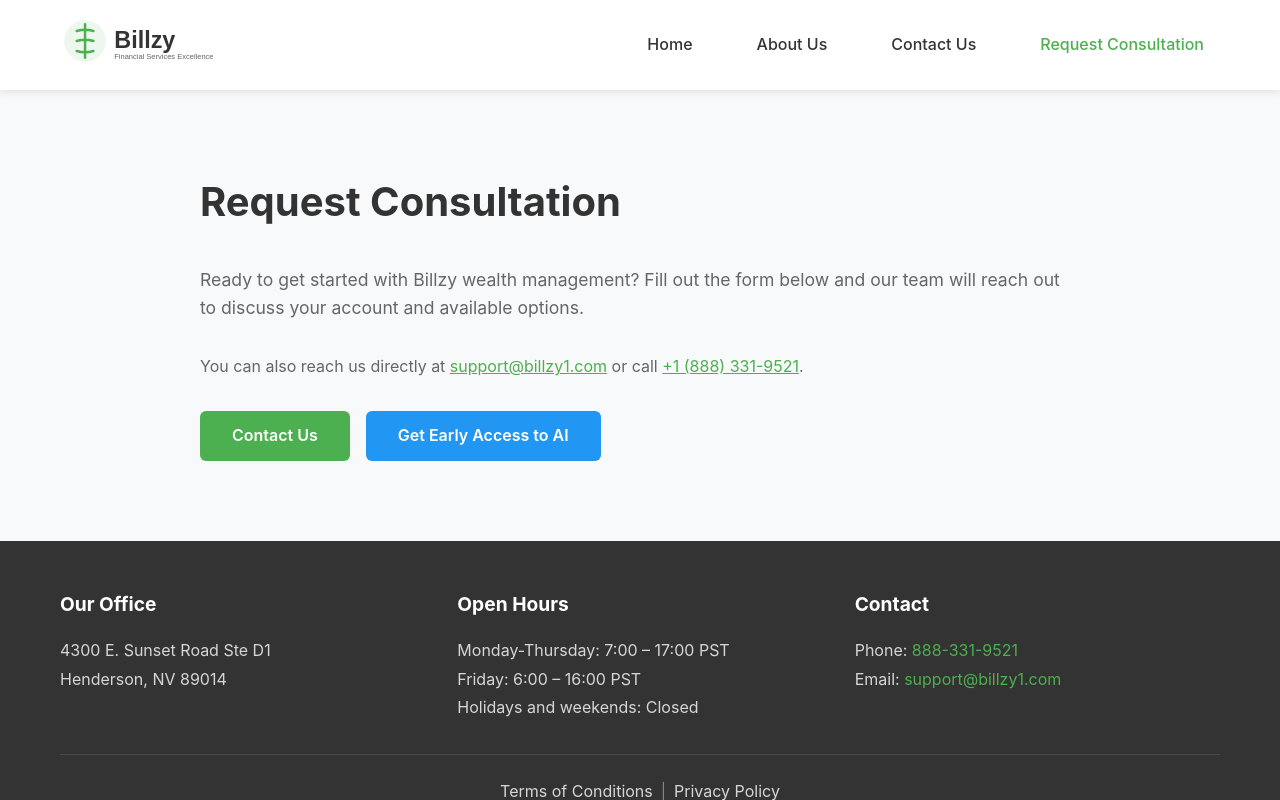
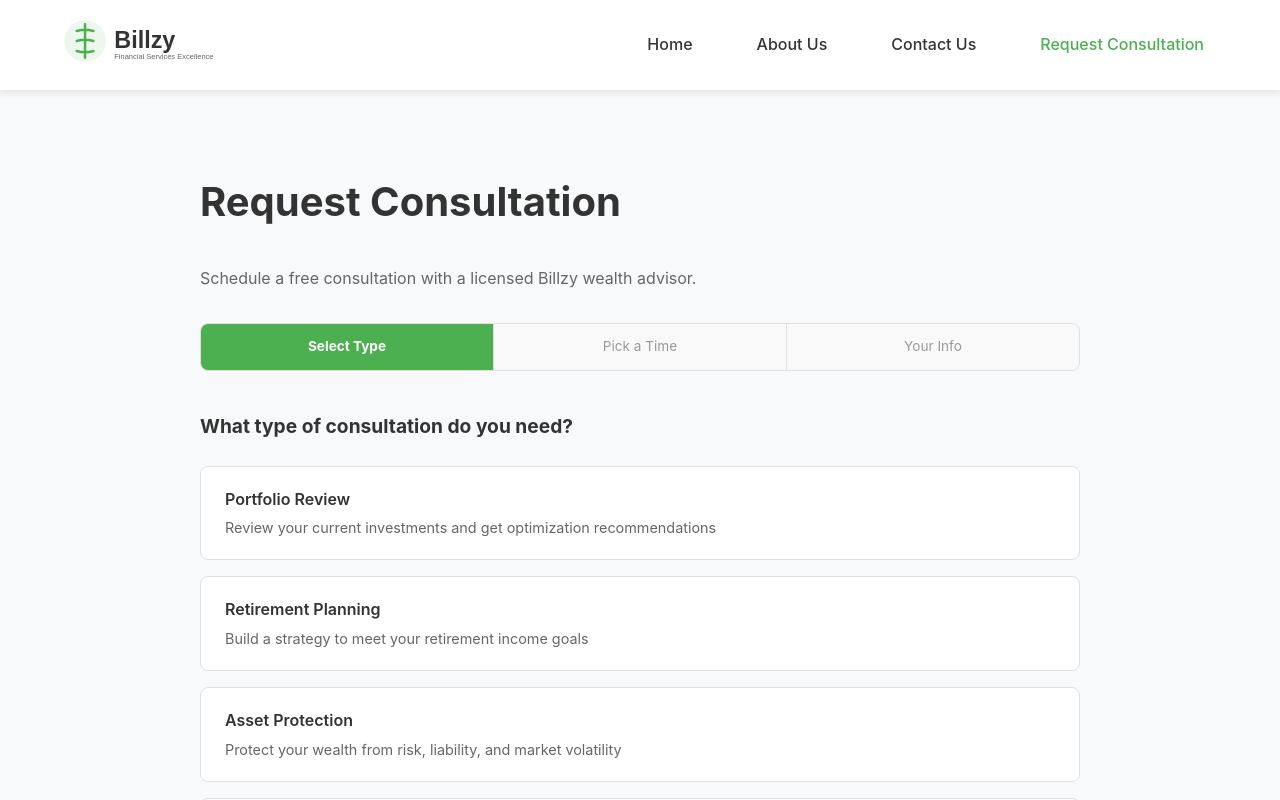
Before and after one commit to Textingman/nationwide-billzy, a Next.js app: page /contact in a window 1280 px wide. Shown: the top 800 px of the page. Built offline with nearby package versions, Linux system fonts and the light colour scheme.

Commit message:
Add 3-step consultation scheduling system to /contact page

```diff
--- a/src/app/contact/page.js
+++ b/src/app/contact/page.js
@@ -1,31 +1,174 @@
+"use client";
 import Link from 'next/link';
-
-export const metadata = {
-  title: 'Request Consultation - Billzy',
-  description: 'Request a consultation with Billzy to discuss account management and payment solutions',
-};
+import { useState } from 'react';
 
 export default function RequestConsultation() {
+  const [step, setStep] = useState(1);
+  const [formData, setFormData] = useState({
+    firstName: '',
+    lastName: '',
+    email: '',
+    phone: '',
+    consultationType: '',
+    selectedDate: '',
+    selectedTime: '',
+    notes: '',
+  });
+  const [submitted, setSubmitted] = useState(false);
+
+  const consultationTypes = [
+    { id: 'portfolio', label: 'Portfolio Review', desc: 'Review your current investments and get optimization recommendations' },
+    { id: 'retirement', label: 'Retirement Planning', desc: 'Build a strategy to meet your retirement income goals' },
+    { id: 'asset-protection', label: 'Asset Protection', desc: 'Protect your wealth from risk, liability, and market volatility' },
+    { id: 'general', label: 'General Consultation', desc: 'Discuss your financial situation and explore options' },
+  ];
+
+  const getNextDays = () => {
+    const days = [];
+    const today = new Date();
+    for (let i = 1; i <= 14; i++) {
+      const d = new Date(today);
+      d.setDate(today.getDate() + i);
+      const dow = d.getDay();
+      if (dow !== 0 && dow !== 6) {
+        days.push(d);
+      }
+      if (days.length >= 10) break;
+    }
+    return days;
+  };
+
+  const timeSlots = ['9:00 AM', '10:00 AM', '11:00 AM', '1:00 PM', '2:00 PM', '3:00 PM', '4:00 PM'];
+
+  const formatDate = (d) => d.toLocaleDateString('en-US', { weekday: 'short', month: 'short', day: 'numeric' });
+
+  const handleSubmit = (e) => {
+    e.preventDefault();
+    setSubmitted(true);
+  };
+
+  if (submitted) {
+    return (
+      <section className="contact-section">
+        <div className="container-small" style={{ textAlign: 'center', padding: '4rem 0' }}>
+          <div style={{ fontSize: '3rem', marginBottom: '1rem' }}>✅</div>
+          <h1>Consultation Scheduled!</h1>
+          <p style={{ fontSize: '1.1rem', color: '#555', marginBottom: '1rem' }}>
+            Your {formData.consultationType} consultation has been requested for{' '}
+            <strong>{formData.selectedDate}</strong> at <strong>{formData.selectedTime}</strong>.
+          </p>
+          <p style={{ color: '#555', marginBottom: '2rem' }}>
+            A confirmation will be sent to <strong>{formData.email}</strong>. Our team will reach out to confirm your appointment.
+          </p>
+          <Link href="/" className="btn btn-primary">Back to Home</Link>
+        </div>
+      </section>
+    );
+  }
+
   return (
     <section className="contact-section">
       <div className="container-small">
         <h1>Request Consultation</h1>
-        <p style={{ marginBottom: '2rem', fontSize: '1.1rem', color: 'var(--text-light)' }}>
-          Ready to get started with Billzy wealth management? Fill out the form below and our team will reach out to discuss your account and available options.
+        <p style={{ color: '#666', marginBottom: '2rem' }}>
+          Schedule a free consultation with a licensed Billzy wealth advisor.
         </p>
-        <p style={{ marginBottom: '2rem', color: 'var(--text-light)' }}>
-          You can also reach us directly at{' '}
-          <a href="mailto:support@billzy1.com" style={{ color: 'var(--primary-color)' }}>support@billzy1.com</a>{' '}
-          or call <a href="tel:+18883319521" style={{ color: 'var(--primary-color)' }}>+1 (888) 331-9521</a>.
-        </p>
-        <div style={{ display: 'flex', gap: '1rem', flexWrap: 'wrap' }}>
-          <Link href="/contact-us" className="btn btn-primary">
-            Contact Us
-          </Link>
-          <Link href="/early-access" className="btn btn-secondary">
-            Get Early Access to AI
-          </Link>
+
+        {/* Progress Steps */}
+        <div style={{ display: 'flex', gap: '0', marginBottom: '2.5rem', borderRadius: '8px', overflow: 'hidden', border: '1px solid #e0e0e0' }}>
+          {['Select Type', 'Pick a Time', 'Your Info'].map((label, i) => (
+            <div key={i} style={{ flex: 1, padding: '0.75rem', textAlign: 'center', fontSize: '0.85rem', fontWeight: step === i + 1 ? '700' : '400', background: step === i + 1 ? '#4CAF50' : step > i + 1 ? '#e8f5e9' : '#f9f9f9', color: step === i + 1 ? '#fff' : step > i + 1 ? '#2e7d32' : '#999', borderRight: i < 2 ? '1px solid #e0e0e0' : 'none' }}>
+              {step > i + 1 ? '✓ ' : ''}{label}
+            </div>
+          ))}
         </div>
+
+        {/* Step 1: Consultation Type */}
+        {step === 1 && (
+          <div>
+            <h2 style={{ marginBottom: '1.5rem', fontSize: '1.2rem' }}>What type of consultation do you need?</h2>
+            <div style={{ display: 'grid', gap: '1rem' }}>
+              {consultationTypes.map((type) => (
+                <div key={type.id} onClick={() => { setFormData({ ...formData, consultationType: type.label }); setStep(2); }} style={{ padding: '1.25rem 1.5rem', border: formData.consultationType === type.label ? '2px solid #4CAF50' : '1px solid #e0e0e0', borderRadius: '8px', cursor: 'pointer', background: formData.consultationType === type.label ? '#f1f8f1' : '#fff', transition: 'all 0.15s' }}>
+                  <div style={{ fontWeight: '600', marginBottom: '0.25rem' }}>{type.label}</div>
+                  <div style={{ fontSize: '0.9rem', color: '#666' }}>{type.desc}</div>
+                </div>
+              ))}
+            </div>
+          </div>
+        )}
+
+        {/* Step 2: Date & Time */}
+        {step === 2 && (
+          <div>
+            <h2 style={{ marginBottom: '1.5rem', fontSize: '1.2rem' }}>Select a date and time</h2>
+            <div style={{ marginBottom: '1.5rem' }}>
+              <label style={{ fontWeight: '600', display: 'block', marginBottom: '0.75rem' }}>Available Dates</label>
+              <div style={{ display: 'flex', flexWrap: 'wrap', gap: '0.5rem' }}>
+                {getNextDays().map((d, i) => {
+                  const label = formatDate(d);
+                  return (
+                    <button key={i} type="button" onClick={() => setFormData({ ...formData, selectedDate: label })} style={{ padding: '0.5rem 1rem', border: formData.selectedDate === label ? '2px solid #4CAF50' : '1px solid #e0e0e0', borderRadius: '6px', background: formData.selectedDate === label ? '#4CAF50' : '#fff', color: formData.selectedDate === label ? '#fff' : '#333', cursor: 'pointer', fontSize: '0.85rem', fontWeight: formData.selectedDate === label ? '600' : '400' }}>
+                      {label}
+                    </button>
+                  );
+                })}
+              </div>
+            </div>
+            {formData.selectedDate && (
+              <div style={{ marginBottom: '1.5rem' }}>
+                <label style={{ fontWeight: '600', display: 'block', marginBottom: '0.75rem' }}>Available Times</label>
+                <div style={{ display: 'flex', flexWrap: 'wrap', gap: '0.5rem' }}>
+                  {timeSlots.map((t) => (
+                    <button key={t} type="button" onClick={() => setFormData({ ...formData, selectedTime: t })} style={{ padding: '0.5rem 1rem', border: formData.selectedTime === t ? '2px solid #4CAF50' : '1px solid #e0e0e0', borderRadius: '6px', background: formData.selectedTime === t ? '#4CAF50' : '#fff', color: formData.selectedTime === t ? '#fff' : '#333', cursor: 'pointer', fontSize: '0.85rem', fontWeight: formData.selectedTime === t ? '600' : '400' }}>
+                      {t}
+                    </button>
+                  ))}
+                </div>
+              </div>
+            )}
+            <div style={{ display: 'flex', gap: '1rem', marginTop: '1.5rem' }}>
+              <button type="button" onClick={() => setStep(1)} className="btn btn-secondary">Back</button>
+              <button type="button" onClick={() => setStep(3)} className="btn btn-primary" disabled={!formData.selectedDate || !formData.selectedTime} style={{ opacity: (!formData.selectedDate || !formData.selectedTime) ? 0.5 : 1 }}>Continue</button>
+            </div>
+          </div>
+        )}
+
+        {/* Step 3: Contact Info */}
+        {step === 3 && (
+          <form onSubmit={handleSubmit}>
+            <h2 style={{ marginBottom: '1.5rem', fontSize: '1.2rem' }}>Your contact information</h2>
+            <div style={{ background: '#f1f8f1', border: '1px solid #c8e6c9', borderRadius: '8px', padding: '1rem 1.25rem', marginBottom: '1.5rem', fontSize: '0.9rem', color: '#2e7d32' }}>
+              📅 <strong>{formData.consultationType}</strong> on <strong>{formData.selectedDate}</strong> at <strong>{formData.selectedTime}</strong>
+            </div>
+            <div className="form-row">
+              <div className="form-group">
+                <label htmlFor="firstName">First Name *</label>
+                <input type="text" id="firstName" value={formData.firstName} onChange={(e) => setFormData({ ...formData, firstName: e.target.value })} required />
+              </div>
+              <div className="form-group">
+                <label htmlFor="lastName">Last Name *</label>
+                <input type="text" id="lastName" value={formData.lastName} onChange={(e) => setFormData({ ...formData, lastName: e.target.value })} required />
+              </div>
+            </div>
+            <div className="form-group">
+              <label htmlFor="email">Email Address *</label>
+              <input type="email" id="email" value={formData.email} onChange={(e) => setFormData({ ...formData, email: e.target.value })} required />
+            </div>
+            <div className="form-group">
+              <label htmlFor="phone">Phone Number *</label>
+              <input type="tel" id="phone" value={formData.phone} onChange={(e) => setFormData({ ...formData, phone: e.target.value })} required placeholder="(555) 555-5555" />
+            </div>
+            <div className="form-group">
+              <label htmlFor="notes">Additional Notes (Optional)</label>
+              <textarea id="notes" value={formData.notes} onChange={(e) => setFormData({ ...formData, notes: e.target.value })} rows={3} style={{ width: '100%', padding: '12px 16px', border: '1px solid #d1d5db', borderRadius: '6px', fontSize: '1rem', fontFamily: 'inherit', resize: 'vertical', boxSizing: 'border-box' }} placeholder="Anything you would like us to know before the call..." />
+            </div>
+            <div style={{ display: 'flex', gap: '1rem', marginTop: '1rem' }}>
+              <button type="button" onClick={() => setStep(2)} className="btn btn-secondary">Back</button>
+              <button type="submit" className="btn btn-primary">Confirm Consultation</button>
+            </div>
+          </form>
+        )}
       </div>
     </section>
   );
```
